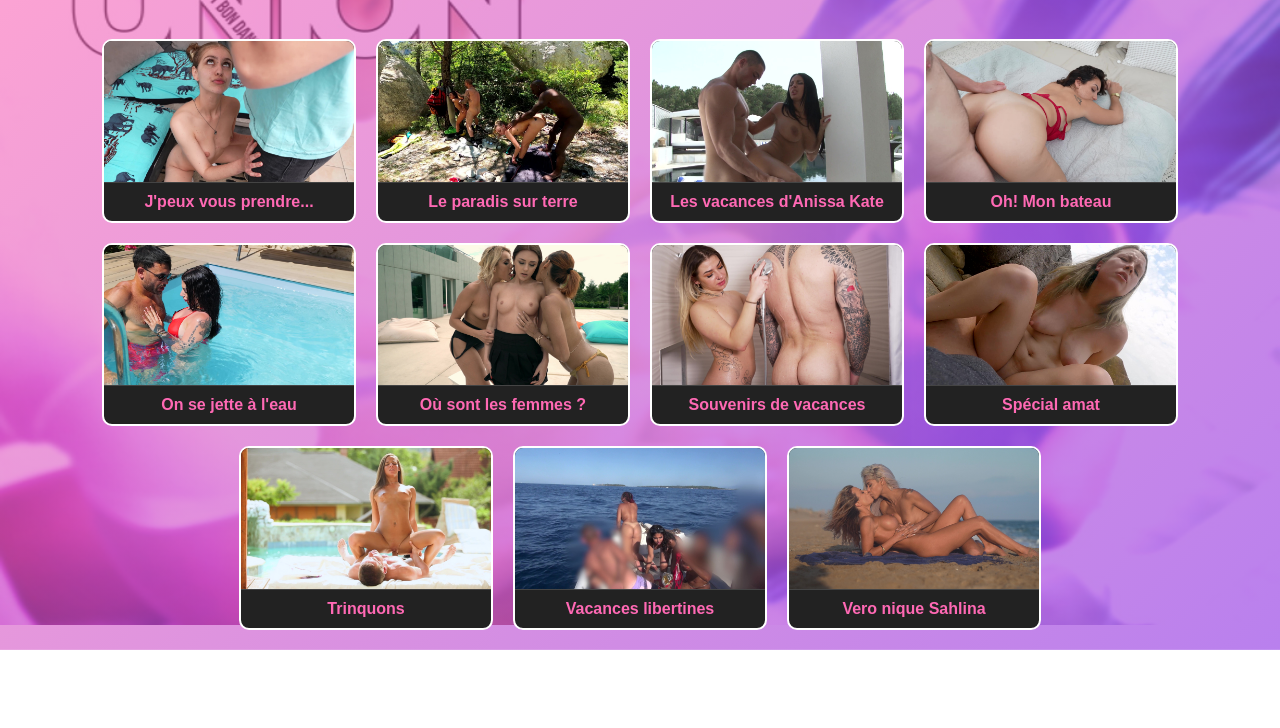
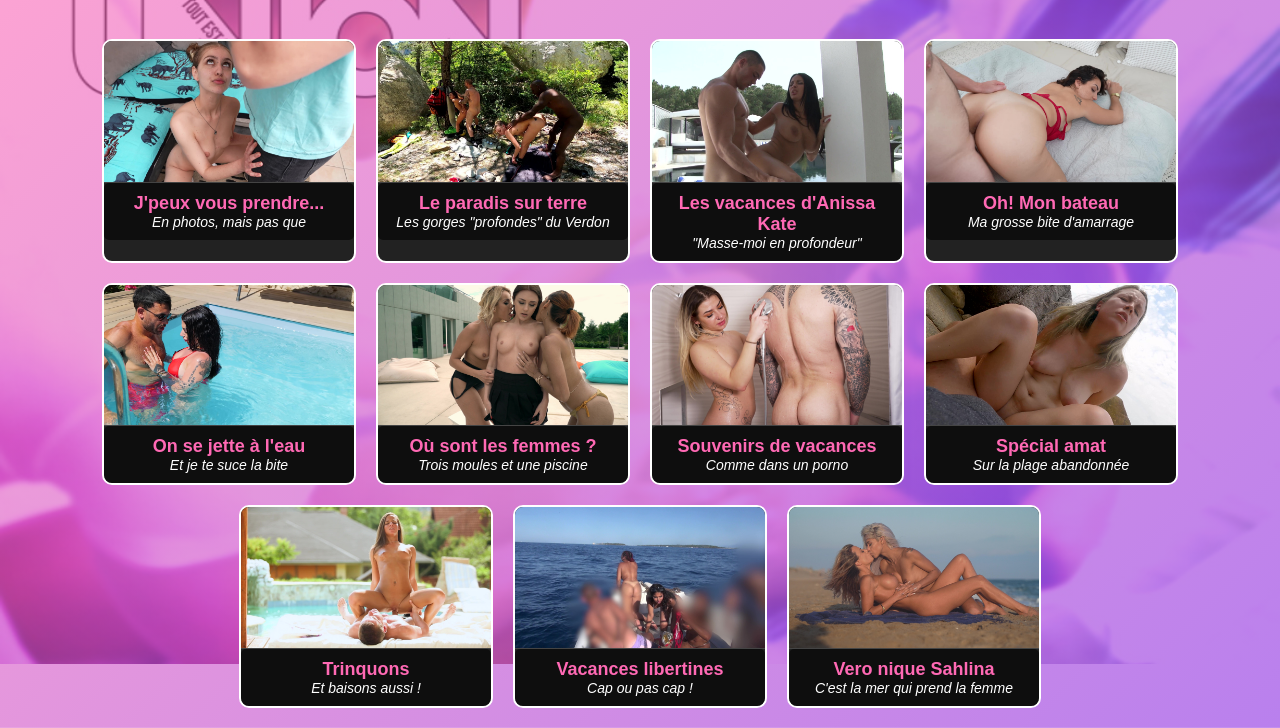
Before and after one commit to GeneralDem/vimeo, a plain HTML site: page index.html in a window 1280 px wide. Shown: the part 101-829 px from the top of the page. Before the commit the page ends 800 px from the top, so only its background shows below. Drawn offline with Linux system fonts and the light colour scheme.

Commit message:
index.html

```diff
--- a/index.html
+++ b/index.html
@@ -21,7 +21,7 @@
     h1 {
       padding: 20px;
       user-select: none;
-      text-shadow: 3px 3px 8px rgba(0, 0, 0, 0.7); /* Effet ombré ajouté */
+      text-shadow: 3px 3px 8px rgba(0, 0, 0, 0.7);
     }
     .gallery {
       display: flex;
@@ -41,8 +41,7 @@
       user-select: none;
       outline: none;
     }
-    .video-card:hover,
-    .video-card:focus {
+    .video-card:hover {
       transform: scale(1.05);
       border-color: #ff69b4;
       box-shadow: 0 0 8px #ff69b4;
@@ -52,45 +51,47 @@
       display: block;
       border-bottom: 1px solid #444;
     }
-    .video-card p {
-      margin: 0;
+    .video-text {
+      text-align: center;
       padding: 10px;
+      background: rgba(0, 0, 0, 0.6);
+      border-radius: 5px;
+    }
+    .video-title {
+      font-size: 18px;
+      font-weight: bold;
       color: #ff69b4;
+    }
+    .video-subtitle {
+      font-size: 14px;
+      font-style: italic;
+      color: white;
     }
     .modal {
       display: none;
       position: fixed;
       top: 0; left: 0;
-      width: 100%; height: 100%;
-      background: rgba(0, 0, 0, 0.8);
+      width: 100%;
+      height: 100%;
+      background: rgba(0,0,0,0.9);
       justify-content: center;
       align-items: center;
-      z-index: 999;
       flex-direction: column;
+      z-index: 1000;
     }
     .modal iframe {
-      width: 80vw;
-      height: 45vw;
-      max-width: 960px;
-      max-height: 540px;
+      width: 80%;
+      height: 60vh;
       border: none;
-      border-radius: 8px;
-      background: black;
+      max-width: 900px;
     }
     .close-btn {
-      background: #ff69b4;
+      background: none;
       border: none;
       color: white;
-      font-size: 1.5rem;
-      padding: 8px 16px;
-      border-radius: 8px;
+      font-size: 24px;
+      margin-bottom: 10px;
       cursor: pointer;
-      margin-bottom: 12px;
-      user-select: none;
-      transition: background-color 0.3s;
-    }
-    .close-btn:hover {
-      background: #d0459d;
     }
   </style>
 </head>
@@ -102,22 +103,82 @@
 
   <div class="modal" id="videoModal" role="dialog" aria-modal="true" aria-labelledby="modalTitle">
     <button class="close-btn" aria-label="Fermer la vidéo" id="closeBtn">&times; Fermer</button>
-    <iframe id="videoFrame" allow="autoplay; fullscreen" allowfullscreen title="Player Vimeo"></iframe>
+    <iframe
+      id="videoFrame"
+      allow="autoplay; fullscreen"
+      allowfullscreen
+      title="Player Vimeo"
+    ></iframe>
   </div>
 
   <script>
     const videos = [
-      { id: '1074192274', title: "J'peux vous prendre...", thumbnail: 'images/vignette1.jpg' },
-      { id: '1074192213', title: 'Le paradis sur terre', thumbnail: 'images/vignette2.jpg' },
-      { id: '1074292077', title: "Les vacances d'Anissa Kate", thumbnail: 'images/vignette3.jpg' },
-      { id: '1074191591', title: 'Oh! Mon bateau', thumbnail: 'images/vignette4.jpg' },
-      { id: '1074191489', title: 'On se jette à l\'eau', thumbnail: 'images/vignette5.jpg' },
-      { id: '1084537', title: 'Où sont les femmes ?', thumbnail: 'images/vignette6.jpg' },
-      { id: '1084657', title: 'Souvenirs de vacances', thumbnail: 'images/vignette7.jpg' },
-      { id: '146018561', title: 'Spécial amat', thumbnail: 'images/vignette8.jpg' },
-      { id: '128710162', title: 'Trinquons', thumbnail: 'images/vignette9.jpg' },
-      { id: '104147441', title: 'Vacances libertines', thumbnail: 'images/vignette10.jpg' },
-      { id: '146022717', title: 'Vero nique Sahlina', thumbnail: 'images/vignette11.jpg' }
+      {
+        id: '1074192274',
+        title: "J'peux vous prendre...",
+        subtitle: "En photos, mais pas que",
+        thumbnail: 'images/vignette1.jpg',
+      },
+      {
+        id: '1074192213',
+        title: 'Le paradis sur terre',
+        subtitle: 'Les gorges "profondes" du Verdon',
+        thumbnail: 'images/vignette2.jpg',
+      },
+      {
+        id: '1074292077',
+        title: "Les vacances d'Anissa Kate",
+        subtitle: '"Masse-moi en profondeur"',
+        thumbnail: 'images/vignette3.jpg',
+      },
+      {
+        id: '1074191591',
+        title: 'Oh! Mon bateau',
+        subtitle: 'Ma grosse bite d\'amarrage',
+        thumbnail: 'images/vignette4.jpg',
+      },
+      {
+        id: '1074191489',
+        title: 'On se jette à l\'eau',
+        subtitle: 'Et je te suce la bite',
+        thumbnail: 'images/vignette5.jpg',
+      },
+      {
+        id: '1084537',
+        title: 'Où sont les femmes ?',
+        subtitle: 'Trois moules et une piscine',
+        thumbnail: 'images/vignette6.jpg'
+      },
+      {
+        id: '1084657',
+        title: 'Souvenirs de vacances',
+        subtitle: 'Comme dans un porno',
+        thumbnail: 'images/vignette7.jpg'
+      },
+      {
+        id: '146018561',
+        title: 'Spécial amat',
+        subtitle: 'Sur la plage abandonnée',
+        thumbnail: 'images/vignette8.jpg'
+      },
+      {
+        id: '128710162',
+        title: 'Trinquons',
+        subtitle: 'Et baisons aussi !',
+        thumbnail: 'images/vignette9.jpg',
+      },
+      {
+        id: '104147441',
+        title: 'Vacances libertines',
+        subtitle: 'Cap ou pas cap !',
+        thumbnail: 'images/vignette10.jpg',
+      },
+      {
+        id: '146022717',
+        title: 'Vero nique Sahlina',
+        subtitle: 'C\'est la mer qui prend la femme',
+        thumbnail: 'images/vignette11.jpg'
+      },
     ];
 
     const gallery = document.getElementById('gallery');
@@ -133,18 +194,32 @@
       card.setAttribute('aria-label', `Ouvrir la vidéo : ${video.title}`);
 
       card.onclick = () => openVideo(video.id);
-      card.onkeydown = (e) => { if (e.key === 'Enter' || e.key === ' ') openVideo(video.id); };
+      card.onkeydown = (e) => {
+        if (e.key === 'Enter' || e.key === ' ') openVideo(video.id);
+      };
 
       const img = document.createElement('img');
       img.src = video.thumbnail;
       img.alt = video.title;
       img.loading = 'lazy';
 
-      const title = document.createElement('p');
-      title.innerHTML = `<strong>${video.title}</strong>`;
+      const text = document.createElement('div');
+      text.className = 'video-text';
+
+      const title = document.createElement('div');
+      title.className = 'video-title';
+      title.textContent = video.title;
+
+      const subtitle = document.createElement('div');
+      subtitle.className = 'video-subtitle';
+      subtitle.textContent = video.subtitle;
+
+      text.appendChild(title);
+      text.appendChild(subtitle);
 
       card.appendChild(img);
-      card.appendChild(title);
+      card.appendChild(text);
+
       gallery.appendChild(card);
     });
 
@@ -157,12 +232,15 @@
     function closeVideo() {
       iframe.src = '';
       modal.style.display = 'none';
-      gallery.querySelector('.video-card').focus();
     }
 
     closeBtn.onclick = closeVideo;
-    modal.addEventListener('click', (e) => { if (e.target === modal) closeVideo(); });
-    window.addEventListener('keydown', (e) => { if (e.key === 'Escape' && modal.style.display === 'flex') closeVideo(); });
+    modal.addEventListener('click', (e) => {
+      if (e.target === modal) closeVideo();
+    });
+    window.addEventListener('keydown', (e) => {
+      if (e.key === 'Escape' && modal.style.display === 'flex') closeVideo();
+    });
   </script>
 
 </body>
```
